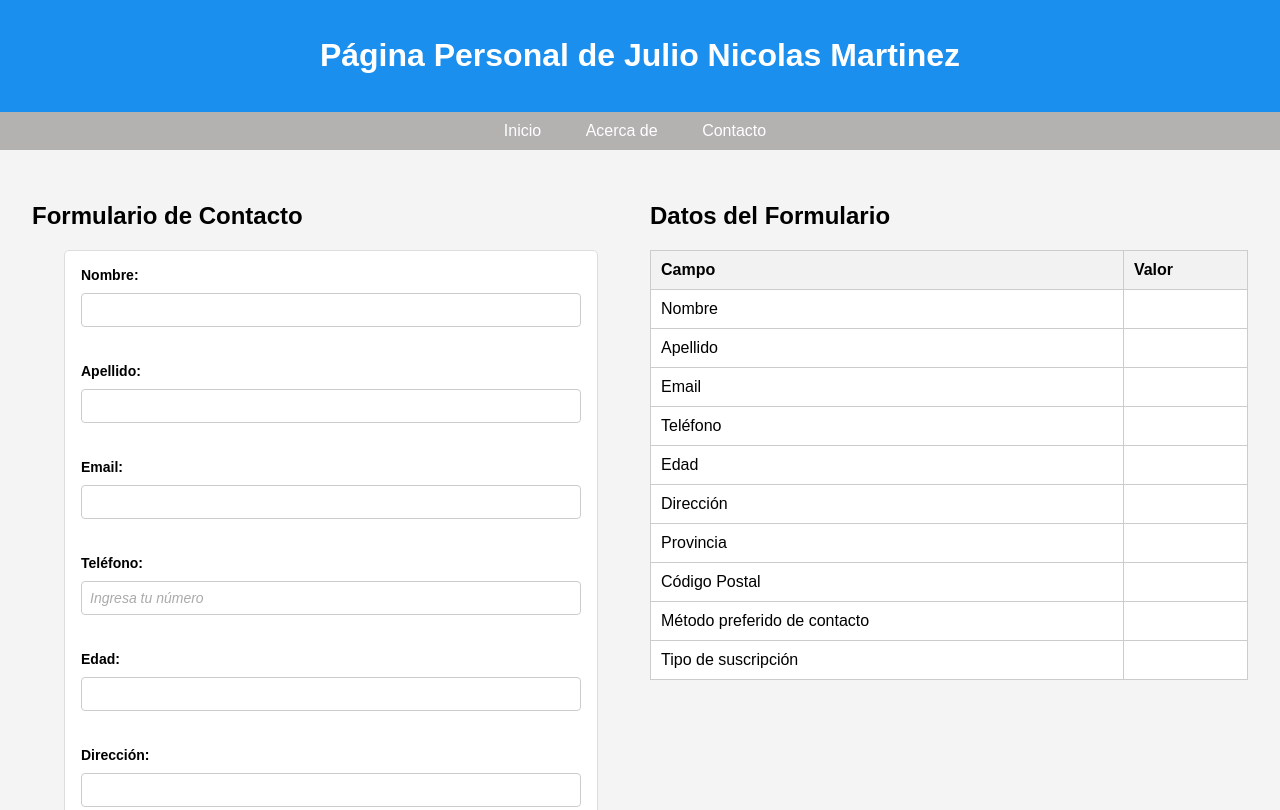
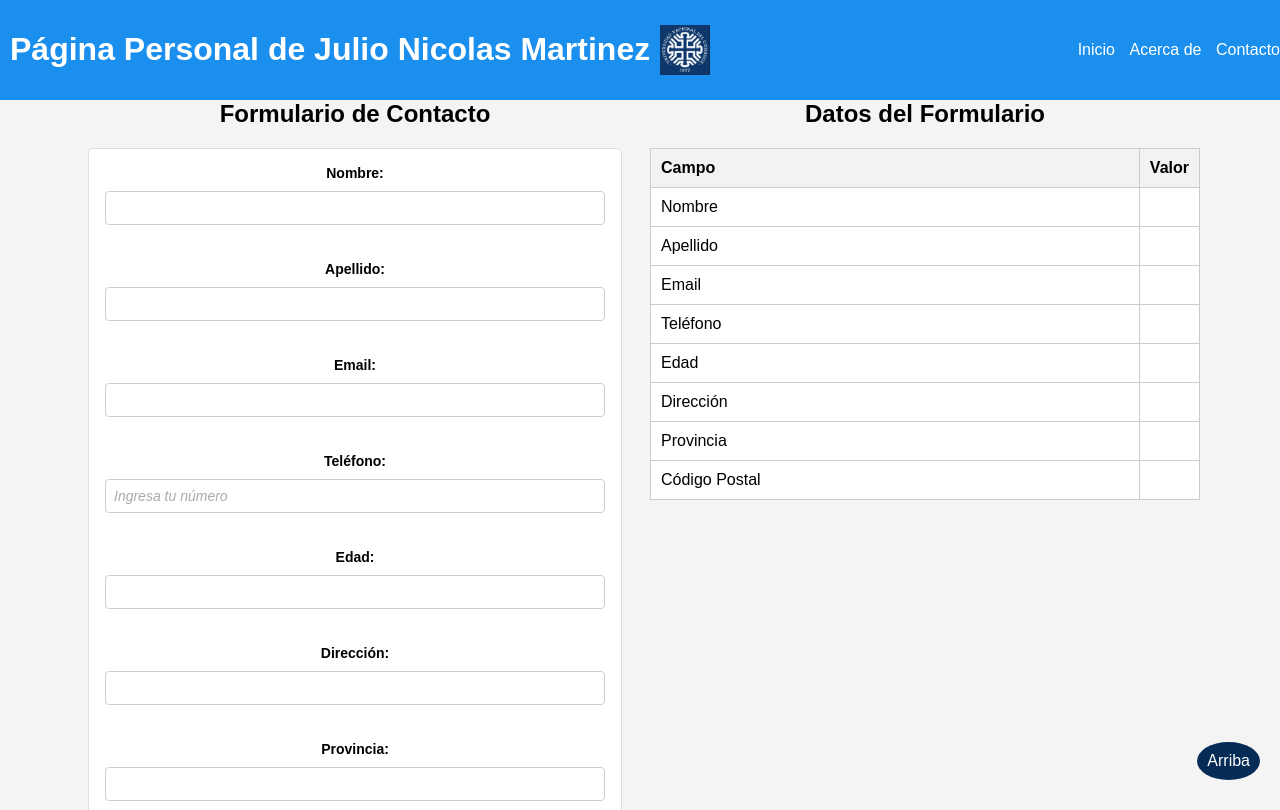
Before and after one commit to InformaticaMartinez/Repo_Lab, a plain HTML site: page contacto.html in a window 1280 px wide. Shown: the top 810 px of the page. Drawn offline with Linux system fonts and the light colour scheme.

Commit message:
se agregaron los requerimientos del laboratorio 4

```diff
--- a/contacto.html
+++ b/contacto.html
@@ -7,10 +7,11 @@
     <link rel="stylesheet" href="styles.css">
 </head>
 <body>
-    <header>
-        <h1>Página Personal de Julio Nicolas Martinez</h1>
-    </header>
-
+    <header class="header-fijo">
+        <div class="titulo-logo">
+            <h1 class="titulo-principal">Página Personal de Julio Nicolas Martinez</h1>
+            <img src="./img/logo_curza.png" alt="Logo CURZA" class="logo-animado">
+        </div>
         <nav>
             <ul>
                 <li><a href="index.html">Inicio</a></li>
@@ -18,6 +19,7 @@
                 <li><a href="contacto.html">Contacto</a></li>
             </ul>
         </nav>
+    </header>
 
     <main>
         <section style="display: flex; justify-content: space-between; align-items: flex-start;">
@@ -94,7 +96,7 @@
             <!-- Tabla vacía -->
             <div style="flex: 1; margin-left: 20px;">
                 <h2>Datos del Formulario</h2>
-                <table border="1" style="width: 100%; border-collapse: collapse;">
+                <table >
                     <tr>
                         <th>Campo</th>
                         <th>Valor</th>
@@ -131,14 +133,7 @@
                         <td>Código Postal</td>
                         <td></td>
                     </tr>
-                    <tr>
-                        <td>Método preferido de contacto</td>
-                        <td></td>
-                    </tr>
-                    <tr>
-                        <td>Tipo de suscripción</td>
-                        <td></td>
-                    </tr>
+
                 </table>
             </div>
         </section>
@@ -147,5 +142,6 @@
     <footer>
         <p>&copy; 2024 Martinez Informatica - UNCO - Dirección: Monseñor Esandi y Ricardo Balbín, Viedma, Río Negro</p>
     </footer>
+    <a href="#top" class="flecha-arriba">Arriba</a>
 </body>
 </html>
--- a/styles.css
+++ b/styles.css
@@ -7,43 +7,74 @@ body {
     background-color: #f4f4f4;
 }
 
-header {
+.header-fijo {
+    position: fixed;
+    top: 0;
+    width: 100%;
     background-color: #1b8fee;
     color: white;
-    padding: 1rem;
+    padding: 10px;
+    z-index: 10;
+    display: flex;
+    justify-content: space-between;
+    align-items: center;
     text-align: center;
 }
 
-nav ul {
-    list-style-type: none;
+.header-fijo nav ul {
+    list-style: none;
     margin: 0;
     padding: 0;
-    background-color: #b4b1b1;
-    text-align: center;
 }
 
-nav ul li {
-    display: inline-block;
+.header-fijo nav ul li {
+    display: inline;
     margin-right: 10px;
 }
 
-nav ul li a {
+.header-fijo nav ul li a {
     color: white;
     text-decoration: none;
-    padding: 10px 15px;
-    display: inline-block;
 }
 
 nav ul li a:hover {
-    background-color: #1b8fee;
+    background-color: #1d06f1;
+}
+.titulo-logo {
+    display: flex;
+    align-items: center;
 }
 
+.titulo-principal {
+    margin-right: 10px;
+}
+
+.logo-animado {
+    width: 50px;
+    animation: giro 5s infinite;
+}
+
+@keyframes giro {
+    0% { transform: rotateY(0deg); }
+    100% { transform: rotateY(360deg); }
+}
 main {
-    padding: 2rem;
-    text-align: left;
+    padding: 5rem;
+    text-align: center;
     min-height: calc(100vh - 140px);
     width: 100%;
     box-sizing: border-box;
+}
+.sticky-container {
+    max-height: 300px;
+    overflow-y: auto;
+}
+
+.sticky-title {
+    position: sticky;
+    top: 0;
+    background-color: #f1f1f1;
+    padding: 0.5em;
 }
 
 
@@ -127,30 +158,12 @@ input[type="tel"]::placeholder {
     color: #aaa;
     font-style: italic;
 }
-table {
-    table {
-        width: 100%;
-        border-collapse: collapse;
-        margin-bottom: 20px;
-    }
 
-    table, th, td {
-        border: 1px solid #ccc;
-        padding: 10px;
-        text-align: left;
-    }
-
-    th {
-        background-color: #f2f2f2;
-    }
-
-    td {
-        background-color: #fff;
-    }
-}
 
 table, th, td {
     border: 1px solid #ccc;
+    border-collapse: collapse;
+    width: 100%;
     padding: 10px;
     text-align: left;
 }
@@ -164,7 +177,7 @@ td {
 }
 
 footer {
-    background-color: #333;
+    background-color: #1b8fee;
     color: white;
     text-align: center;
     padding: 1rem;
@@ -172,3 +185,18 @@ footer {
     bottom: 0;
     width: 100%;
 }
+.flecha-arriba {
+    position: fixed;
+    bottom: 20px;
+    right: 20px;
+    background-color: #052c57;
+    color: white;
+    border-radius: 50%;
+    padding: 10px;
+    text-decoration: none;
+
+}
+
+.flecha-arriba:hover {
+    background-color: #007BFF;
+}
```
Also changed, not shown: acercade.html (+10 -7 lines), index.html (+13 -5 lines), img/logo_curza.png (added). Lines whose indentation alone changed are shown as unchanged.
